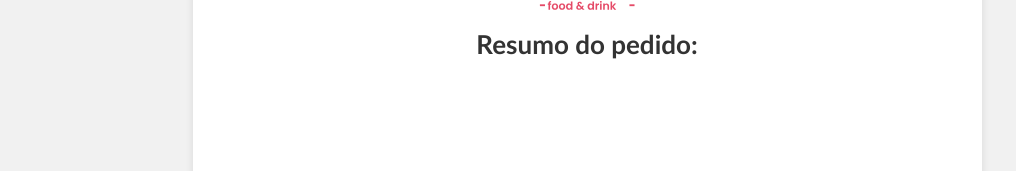
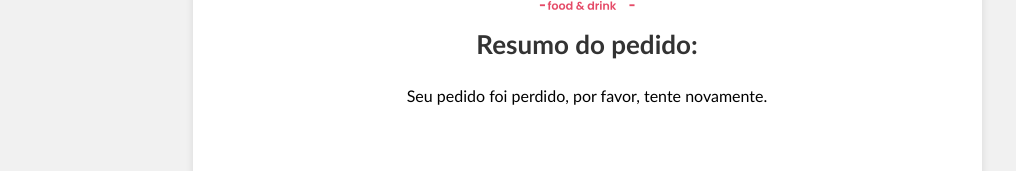
Before and after one commit to ItaloKaua1/DeliverySite, a React (Vite) app in the folder Front/: page /Sacola in a window 1280 px wide. Shown: the part 441-612 px from the top of the page, without its empty margins (53-1069 px from the left). Built offline with nearby package versions, Linux system fonts and the light colour scheme.

Commit message:
started bag page implementation

```diff
--- /dev/null
+++ b/Front/src/components/OrderResume/OrderResume.jsx
@@ -0,0 +1,14 @@
+const ResumoPerdido = () => {
+    async function getResumo() {
+        const resumo = await fetch("http://localhost:3001/pedido")
+        const resumoJson = await resumo.json()
+        console.log(resumoJson)
+    }
+    return (
+        <div>
+        <p>Seu pedido foi perdido, por favor, tente novamente.</p>
+        </div>
+    );
+    };
+
+export default ResumoPerdido;
--- a/Front/src/pages/Sacola/Sacola.jsx
+++ b/Front/src/pages/Sacola/Sacola.jsx
@@ -1,6 +1,7 @@
 import Back from "../../components/Back/Back"
 import Logo from "../../components/Logo/Logo"
 import Navbar from "../../components/Navbar/Navbar"
+import ResumoPerdido from "../../components/OrderResume/OrderResume"
 
 const Sacola = () => {
     return(
@@ -8,6 +9,7 @@ const Sacola = () => {
             <Back id="Back"/>
             <Logo />
             <h1>Resumo do pedido:</h1>
+            <ResumoPerdido />
             <Navbar />
         </div>
     )
```
